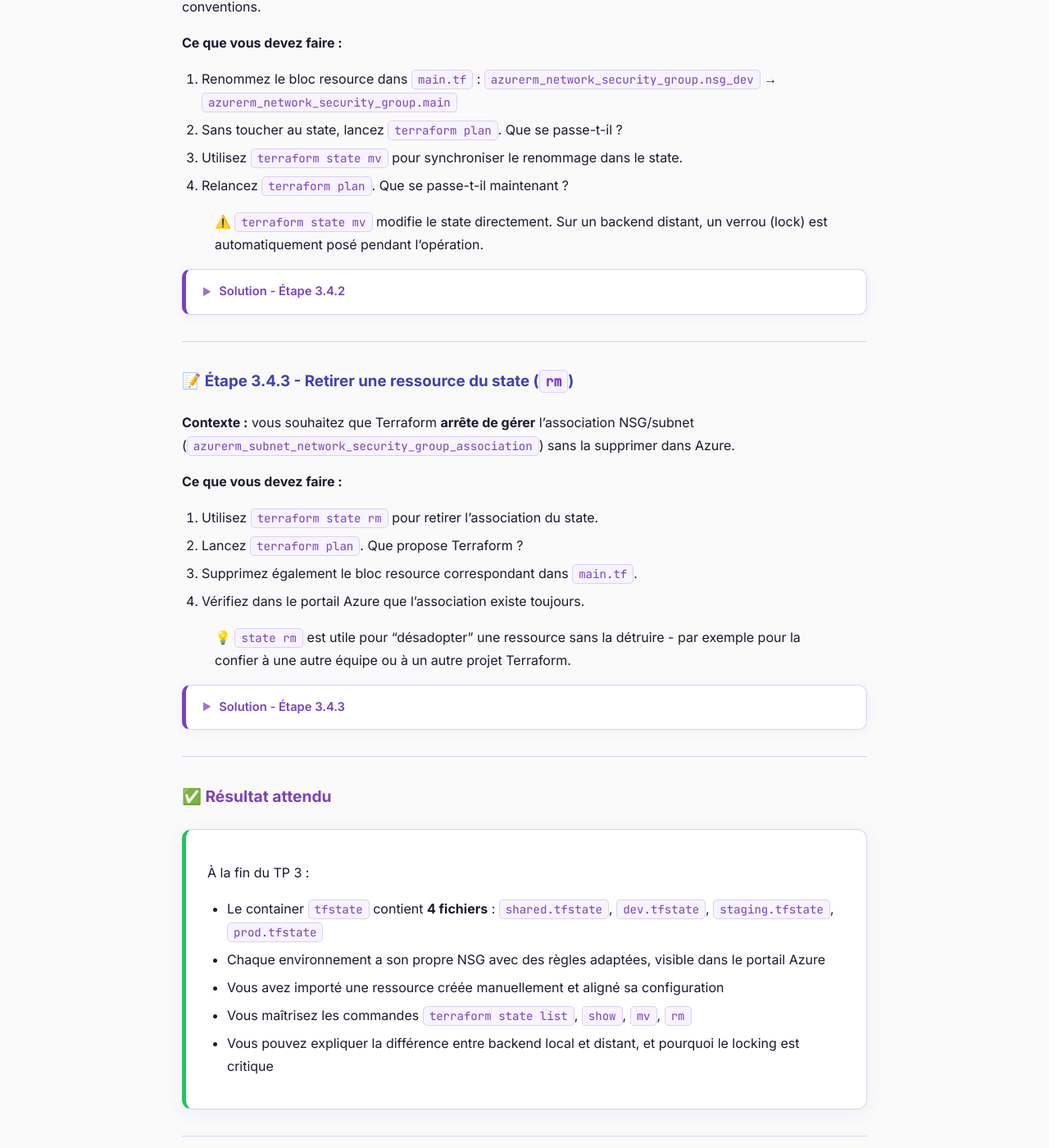
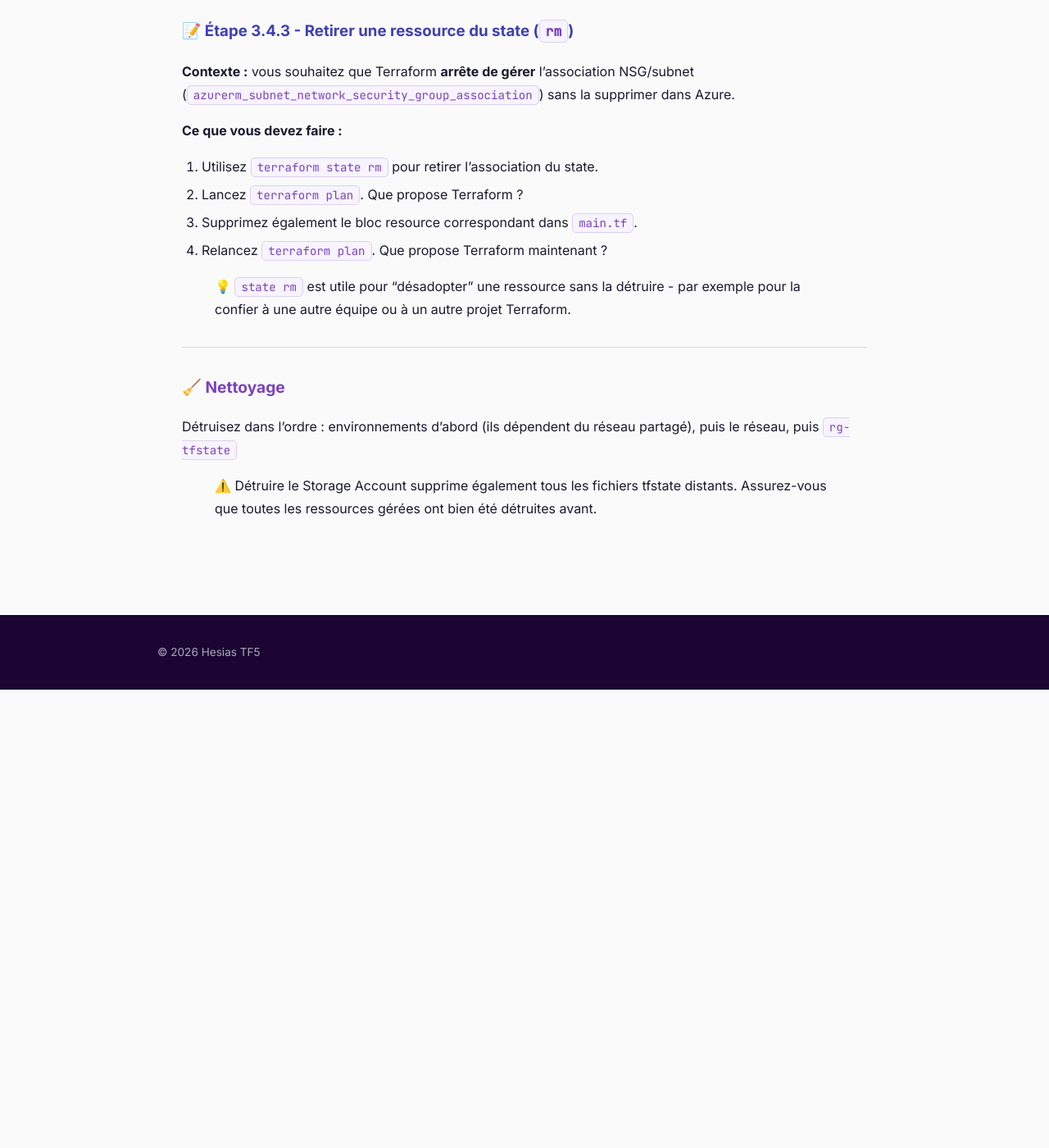
Before and after one commit to jviallon63/Hesias-TF5, a Jekyll site: the page built from tp/3-etat-collaboration.md, in a window 1280 px wide and 1400 px high, scrolled down 6166 px. Shown: the whole window at 82% size. Built offline with Jekyll 4.4.1, drawn with Linux system fonts in a browser that asks for light colours; after the commit the page ends 7007 px from its top, so only the background shows below that; some of the changed text lies outside the part shown.

Commit message:
Review TP2

````diff
--- a/tp/3-etat-collaboration.md
+++ b/tp/3-etat-collaboration.md
@@ -60,6 +60,7 @@ resource "azurerm_storage_container" "tfstate" {
 
 **Questions de réflexion :**
 - Pourquoi ne peut-on pas utiliser un backend distant pour stocker le state du Storage Account lui-même ?
+- Pourquoi nous n'activons pas le locking sur le storage account pour sécuriser le state ?
 
 {::nomarkdown}
 <details><summary>Solution - Étape 3.1.1</summary>
@@ -159,9 +157,7 @@ Dans `shared/providers.tf`, déclarez :
 Dans `shared/main.tf`, déclarez :
 1. Un Resource Group `rg-tp3-shared`
 2. Un VNet `vnet-tp3` avec l'espace `10.0.0.0/16`
-3. Trois subnets : `snet-staging` (`10.0.1.0/24`), `snet-prod` (`10.0.2.0/24`)
-
-Dans `shared/outputs.tf`, exposez les IDs des deux subnets - les projets NSG en auront besoin.
+3. Deux subnets : `snet-staging` (`10.0.1.0/24`), `snet-prod` (`10.0.2.0/24`)
 
 Initialisez et appliquez votre projet depuis le répertoire `shared/`.
 
@@ -230,18 +226,6 @@ resource "azurerm_subnet" "snet_prod" {
 }
 ```
 
-`shared/outputs.tf` :
-
-```hcl
-output "subnet_staging_id" {
-  value = azurerm_subnet.snet_staging.id
-}
-
-output "subnet_prod_id" {
-  value = azurerm_subnet.snet_prod.id
-}
-```
-
 Vérifiez dans le portail Azure : un blob `shared.tfstate` doit être apparu dans le container `tfstate`.
 
 {::nomarkdown}
@@ -252,16 +236,15 @@ Vérifiez dans le portail Azure : un blob `shared.tfstate` doit être apparu dan
 
 ### 📝 Étape 3.2.3 - Déployer les NSG par environnement
 
-Chaque environnement a des règles NSG différentes. Vous allez factoriser la structure des règles via des variables.
+Chaque environnement a des règles NSG différentes.
 
 **Ce que vous devez faire :**
 
 Pour chaque environnement (`staging/`, `prod/`) :
 
 1. Créer `providers.tf`.
-2. Créer `variables.tf`, déclarez `location`
-3. Dans `main.tf` récupérez l'ID du subnet correspondant via un **data source** `azurerm_subnet`, ainsi que le nom du ressource group.
-4. Créez un **`azurerm_resource_group`** **staging** ou **prod**
+2. Dans `main.tf` récupérez l'ID du subnet correspondant via un **data source** `azurerm_subnet`, ainsi que le nom du ressource group.
+3. Créez un **`azurerm_resource_group`** pour **staging** ou **prod**
 4. Créez un **`azurerm_network_security_group`** avec des règles adaptées à l'environnement :
    - `staging` : autoriser RDP (3389) et SSH (22) depuis Internet
    - `prod` : aucun accès entrant depuis Internet (règle deny-all)
@@ -382,7 +365,7 @@ Vérifiez dans le container `tfstate` : vous devez voir `staging.tfstate` et `pr
 
 **Ce que vous devez faire :**
 
-- Depuis le **portail Azure** (ou la CLI), créez manuellement un nouveau Resource Group `rg-tp3-dev`.
+- Depuis le **portail Azure**, créez manuellement un nouveau Resource Group `rg-tp3-dev`.
 - Notez bien l'**ID Azure complet** de ce NSG (visible dans le portail, onglet "Properties" ou via `az network nsg show`).
 - Créer une nouvelle structure de répertoire pour l'environnement `dev`.
 - Créer le fichier `provider.tf`.
@@ -433,15 +416,13 @@ aztfexport resource \
 
 ## 🗂️ Partie 3.4 - Manipulation du state
 
-> **Prérequis :** au moins un environnement est déployé avec son state distant. Votre formateur présentera les risques des manipulations de state avant cette partie.
-
 ---
 
 ### 📝 Étape 3.4.1 - Inspecter le state
 
 **Ce que vous devez faire :**
 
-Depuis le répertoire `dev/`, explorez le state avec les commandes suivantes et notez ce que retourne chacune :
+Depuis le répertoire `staging/`, explorez le state avec les commandes suivantes et notez ce que retourne chacune :
 
 | Commande | Ce qu'elle fait |
 |---|---|
@@ -450,25 +431,9 @@ Depuis le répertoire `dev/`, explorez le state avec les commandes suivantes et
 | `terraform show` | ? |
 | `terraform show -json \| jq .` | ? |
 
-> 💡 L'`<adresse>` est le chemin complet d'une ressource dans le state, tel qu'affiché par `state list` (ex. `azurerm_network_security_group.nsg_dev`).
-
 {::nomarkdown}
 <details><summary>Solution - Étape 3.4.1</summary>
 {:/nomarkdown}
-
-```bash
-# Lister toutes les ressources du state
-terraform state list
-
-# Inspecter une ressource spécifique
-terraform state show azurerm_network_security_group.nsg_dev
-
-# Afficher tout le state formaté
-terraform show
-
-# Afficher le state en JSON (nécessite jq)
-terraform show -json | jq .
-```
 
 **Ce que retourne chaque commande :**
 
@@ -487,41 +452,14 @@ terraform show -json | jq .
 
 ### 📝 Étape 3.4.2 - Renommer une ressource dans le state (`mv`)
 
-**Contexte :** vous souhaitez renommer le label local du NSG de `nsg_dev` en `main` pour uniformiser les conventions.
+**Contexte :** vous souhaitez renommer le label local du NSG de `nsg_staging` en `main` pour uniformiser les conventions.
 
 **Ce que vous devez faire :**
 
-1. Renommez le bloc resource dans `main.tf` : `azurerm_network_security_group.nsg_dev` → `azurerm_network_security_group.main`
+1. Renommez le bloc resource dans `main.tf` : `azurerm_network_security_group.nsg_staging` → `azurerm_network_security_group.main`
 2. Sans toucher au state, lancez `terraform plan`. Que se passe-t-il ?
 3. Utilisez `terraform state mv` pour synchroniser le renommage dans le state.
 4. Relancez `terraform plan`. Que se passe-t-il maintenant ?
-
-> ⚠️ `terraform state mv` modifie le state directement. Sur un backend distant, un verrou (lock) est automatiquement posé pendant l'opération.
-
-{::nomarkdown}
-<details><summary>Solution - Étape 3.4.2</summary>
-{:/nomarkdown}
-
-Après avoir renommé le bloc dans `main.tf`, le `plan` prévoit de **détruire** l'ancien NSG et d'en **créer** un nouveau - ce qui n'est pas souhaité.
-
-La commande `mv` déplace l'adresse dans le state sans toucher à Azure :
-
-```bash
-terraform state mv \
-  azurerm_network_security_group.nsg_dev \
-  azurerm_network_security_group.main
-```
-
-Relancez ensuite :
-
-```bash
-terraform plan
-# → No changes. Infrastructure is up-to-date.
-```
-
-{::nomarkdown}
-</details>
-{:/nomarkdown}
 
 ---
 
@@ -534,71 +472,14 @@ terraform plan
 1. Utilisez `terraform state rm` pour retirer l'association du state.
 2. Lancez `terraform plan`. Que propose Terraform ?
 3. Supprimez également le bloc resource correspondant dans `main.tf`.
-4. Vérifiez dans le portail Azure que l'association existe toujours.
+2. Relancez `terraform plan`. Que propose Terraform maintenant ?
 
 > 💡 `state rm` est utile pour "désadopter" une ressource sans la détruire - par exemple pour la confier à une autre équipe ou à un autre projet Terraform.
-
-{::nomarkdown}
-<details><summary>Solution - Étape 3.4.3</summary>
-{:/nomarkdown}
-
-```bash
-# Lister pour trouver l'adresse exacte
-terraform state list
-
-# Retirer l'association du state
-terraform state rm azurerm_subnet_network_security_group_association.dev
-```
-
-Après le `rm`, `terraform plan` propose de **recréer** l'association (elle n'est plus dans le state mais est dans la config). Pour éviter cela, supprimez aussi le bloc resource dans `main.tf`.
-
-Vérifiez dans le portail Azure que le NSG est **toujours associé** au subnet - `state rm` ne touche pas à Azure.
-
-{::nomarkdown}
-</details>
-{:/nomarkdown}
-
----
-
-## ✅ Résultat attendu
-
-<div class="section objective">
-
-À la fin du TP 3 :
-
-- Le container `tfstate` contient **4 fichiers** : `shared.tfstate`, `dev.tfstate`, `staging.tfstate`, `prod.tfstate`
-- Chaque environnement a son propre NSG avec des règles adaptées, visible dans le portail Azure
-- Vous avez importé une ressource créée manuellement et aligné sa configuration
-- Vous maîtrisez les commandes `terraform state list`, `show`, `mv`, `rm`
-- Vous pouvez expliquer la différence entre backend local et distant, et pourquoi le locking est critique
-
-</div>
 
 ---
 
 ## 🧹 Nettoyage
 
-Détruisez dans l'ordre : environnements d'abord (ils dépendent du réseau partagé), puis le réseau, puis le bootstrap.
-
-{::nomarkdown}
-<details><summary>Solution - Nettoyage</summary>
-{:/nomarkdown}
-
-```bash
-# 1. Environnements NSG
-cd tp3-nsg/prod    && terraform destroy
-cd ../staging      && terraform destroy
-cd ../dev          && terraform destroy
-
-# 2. Réseau partagé
-cd ../shared       && terraform destroy
-
-# 3. Storage Account de bootstrap (backend local)
-cd ../../tp3-bootstrap && terraform destroy
-```
+Détruisez dans l'ordre : environnements d'abord (ils dépendent du réseau partagé), puis le réseau, puis `rg-tfstate`
 
 > ⚠️ Détruire le Storage Account supprime également tous les fichiers tfstate distants. Assurez-vous que toutes les ressources gérées ont bien été détruites avant.
-
-{::nomarkdown}
-</details>
-{:/nomarkdown}
````
Also changed, not shown: other parts of tp/3-etat-collaboration.md (+0 -3 lines).
